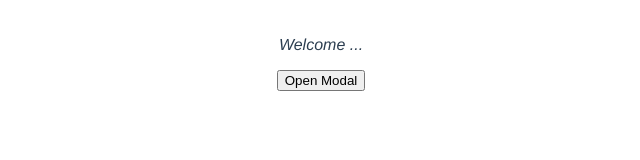
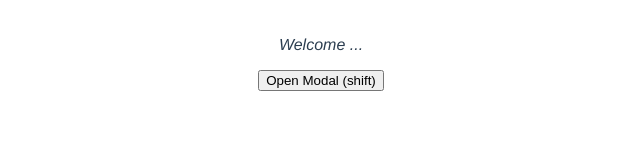
Before and after one commit to mentally-gamez-soft/vuejs-tutorial, a Vue app: page / in a window 1280 px wide. Shown: the part 131-291 px from the top of the page, without its empty margins (319-959 px from the left). Built offline with nearby package versions, Linux system fonts and the light colour scheme.

Commit message:
click events modifiers

```diff
--- a/src/App.vue
+++ b/src/App.vue
@@ -4,7 +4,7 @@
   <div v-if="showModal">
     <Modal :header="header" :text="text" theme="sale" @close="toggleModal"/>
   </div>
-  <button @click="toggleModal">Open Modal</button>
+  <button @click.shift="toggleModal">Open Modal (shift)</button>
 </template>
 
 <script>
--- a/src/components/Modal.vue
+++ b/src/components/Modal.vue
@@ -1,5 +1,5 @@
 <template>
-    <div class="backdrop" @click="closeModal">
+    <div class="backdrop" @click.self="closeModal">
         <div class="modal" :class="{ sale: theme === 'sale'}">
             <h1>{{ header }}</h1>
             <p>{{ text }}</p>
```
